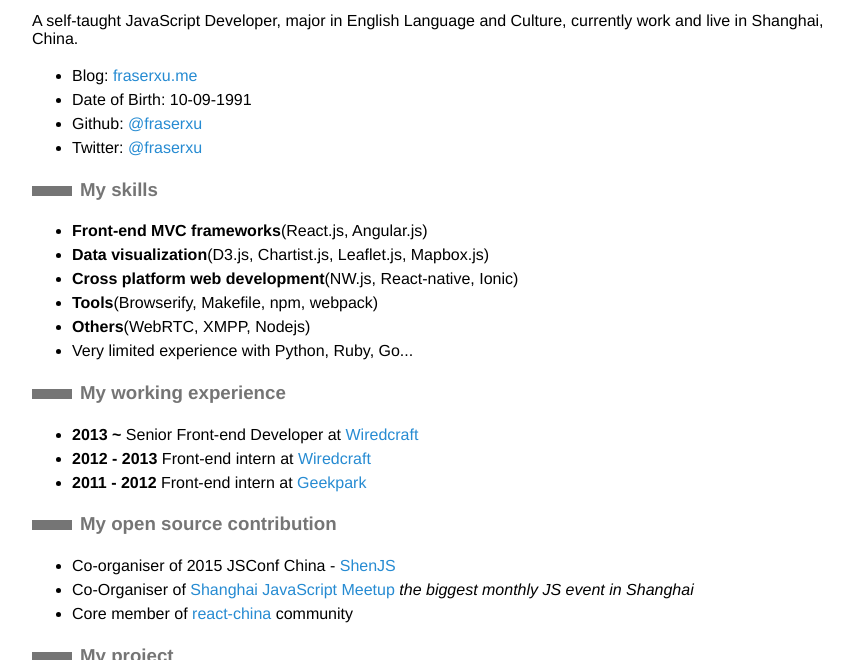
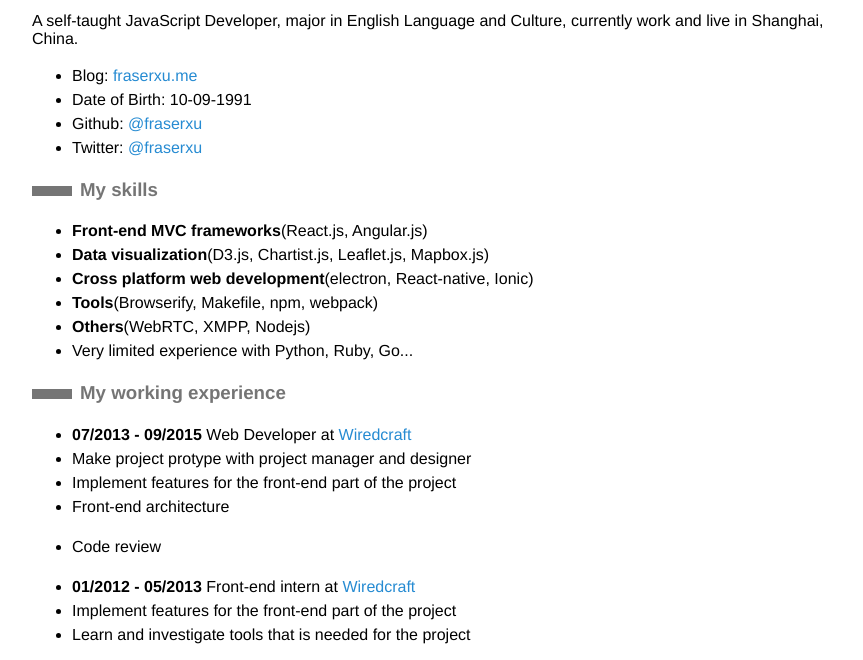
Before and after one commit to fraserxu/resume, a plain HTML site: page index.html in a window 1280 px wide. Shown: the part 132-792 px from the top of the page, without its empty margins (208-1071 px from the left). Drawn offline with Linux system fonts and the light colour scheme.

Commit message:
update resume

```diff
--- a/index.html
+++ b/index.html
@@ -22,16 +22,22 @@
 <ul>
 <li><strong>Front-end MVC frameworks</strong>(React.js, Angular.js)</li>
 <li><strong>Data visualization</strong>(D3.js, Chartist.js, Leaflet.js, Mapbox.js)</li>
-<li><strong>Cross platform web development</strong>(NW.js, React-native, Ionic)</li>
+<li><strong>Cross platform web development</strong>(electron, React-native, Ionic)</li>
 <li><strong>Tools</strong>(Browserify, Makefile, npm, webpack)</li>
 <li><strong>Others</strong>(WebRTC, XMPP, Nodejs)</li>
 <li>Very limited experience with Python, Ruby, Go...</li>
 </ul>
 <h3 id="my-working-experience">My working experience</h3>
 <ul>
-<li><strong>2013 ~ </strong> Senior Front-end Developer at <a href="http://wiredcraft.com/">Wiredcraft</a></li>
-<li><strong>2012 - 2013</strong> Front-end intern at <a href="http://wiredcraft.com/">Wiredcraft</a></li>
-<li><strong>2011 - 2012</strong> Front-end intern at <a href="http://geekpark.net/">Geekpark</a></li>
+<li><strong>07/2013 - 09/2015</strong> Web Developer at <a href="http://wiredcraft.com/">Wiredcraft</a></li>
+<li>Make project protype with project manager and designer</li>
+<li>Implement features for the front-end part of the project</li>
+<li>Front-end architecture</li>
+<li><p>Code review</p></li>
+<li><strong>01/2012 - 05/2013</strong> Front-end intern at <a href="http://wiredcraft.com/">Wiredcraft</a></li>
+<li>Implement features for the front-end part of the project</li>
+<li>Learn and investigate tools that is needed for the project</li>
+<li><p>Writing test for the code</p></li>
 </ul>
 <h3 id="my-open-source-contribution">My open source contribution</h3>
 <ul>
@@ -56,7 +62,6 @@
 <li><a href="https://www.magicbus.io/">Magic bus</a> An Ionic based hybrid application(<em>In Beta</em>)[Angular.js, ng-cordova...]</li>
 <li><a href="http://csviz.github.io/csviz">csviz</a> Open data map with csv file[React.js, Flux, D3...]</li>
 </ul>
-<p><em>I love cats and a girl, her name is Vigi.</em></p>
 <hr />
 <p>Check this file as <a href="https://github.com/fraserxu/resume/raw/master/index.pdf">PDF</a> | <a href="https://github.com/fraserxu/resume/raw/master/index.docx">docx</a> | <a href="https://github.com/fraserxu/resume/raw/master/index.txt">txt</a></p>
 </body>
```
Also changed, not shown: index.txt, 3 other files.
